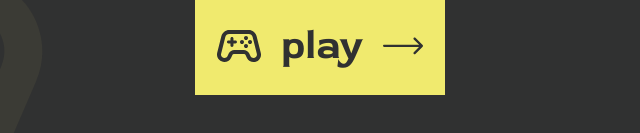
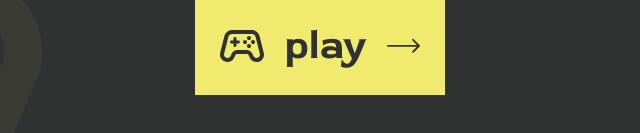
Before and after one commit to Marzzzo/Memory-App, a website built with Vite: page index.html in a window 1280 px wide. Shown: the part 511-644 px from the top of the page, 320-960 px from the left. Built offline with nearby package versions, Linux system fonts and the light colour scheme.

Commit message:
finished the homescreen

```diff
--- a/index.html
+++ b/index.html
@@ -15,12 +15,14 @@
       </div>
     </main>
     <button class="play-button">
+      <div class="play-button__inner">
         <img class="play-button__controller" src="/public/assets/controller_small.svg" alt="controller_small" />
         <span class="play-button__text">play</span>
         <span class="play-button__arrow">
           <img class="play-button__arrow-icon play-button__arrow-icon--default" src="./public/assets/arrow_right.svg" alt="" />
           <img class="play-button__arrow-icon play-button__arrow-icon--hover" src="./public/assets/arrow_right_hover.svg" alt="" />
         </span>
+      </div>
     </button>
 
     <script type="module" src="/src/ts/main.ts"></script>
--- a/src/scss/components/_buttons.scss
+++ b/src/scss/components/_buttons.scss
@@ -1,45 +1,49 @@
 @use "../abstract/mixin" as mx;
 
 .play-button {
-  @include mx.flex-center(row);
   width: 250px;
   height: 98px;
-  gap: 20px;
-  font-family: "Red Rose";
-  font-size: 40px;
-  font-weight: 700;
-  color: #303131;
+  padding: 24px;
   background-color: #f0ea6e;
   border: none;
-  transition: width 0.4s ease;
+  transition: transform 200ms ease-in-out;
+
+  &__inner {
+    @include mx.flex-center(row);
+    width: 100%;
+    height: 100%;
+    gap: 20px;
+  }
 
   &__controller {
     width: 44px;
     height: 32px;
-    transition: transform 0.3s ease;
+    transition: transform 300ms ease-in-out;
   }
 
   &__text {
+    font-family: "Red Rose";
+    font-size: 40px;
+    font-weight: 700;
+    color: #303131;
     flex-shrink: 0;
-    transition: transform 0.3s ease;
+    transition: transform 300ms ease-in-out;
   }
 
   &__arrow {
     position: relative;
-    width: 40px;
+    width: 33px;
     height: 40px;
     flex-shrink: 0;
-    transition: transform 0.3s ease;
+    transition: transform 300ms ease-in-out;
   }
 
   &__arrow-icon {
     position: absolute;
     inset: 0;
-
     width: 100%;
     height: 100%;
-
-    transition: opacity 0.2s ease;
+    transition: opacity 100ms ease-in-out;
 
     &--default {
       opacity: 1;
@@ -51,11 +55,19 @@
   }
 
   &:hover {
-    width: 269.23px;
+    transform: scale(1.03);
     cursor: pointer;
 
     .play-button__controller {
       transform: rotate(-15deg);
+    }
+
+    .play-button__text {
+      transform: translateX(6px);
+    }
+
+    .play-button__arrow {
+      transform: translateX(6px);
     }
 
     .play-button__arrow-icon--default {
```
Lines whose indentation alone changed are shown as unchanged.
